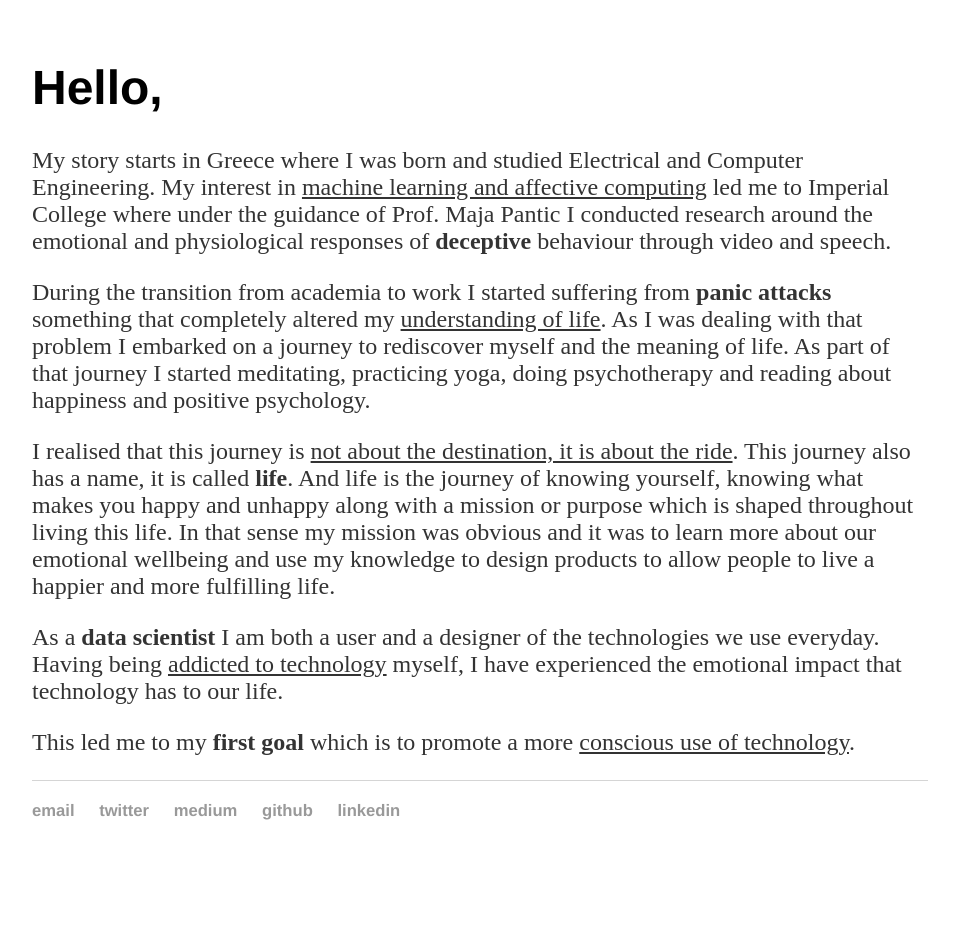
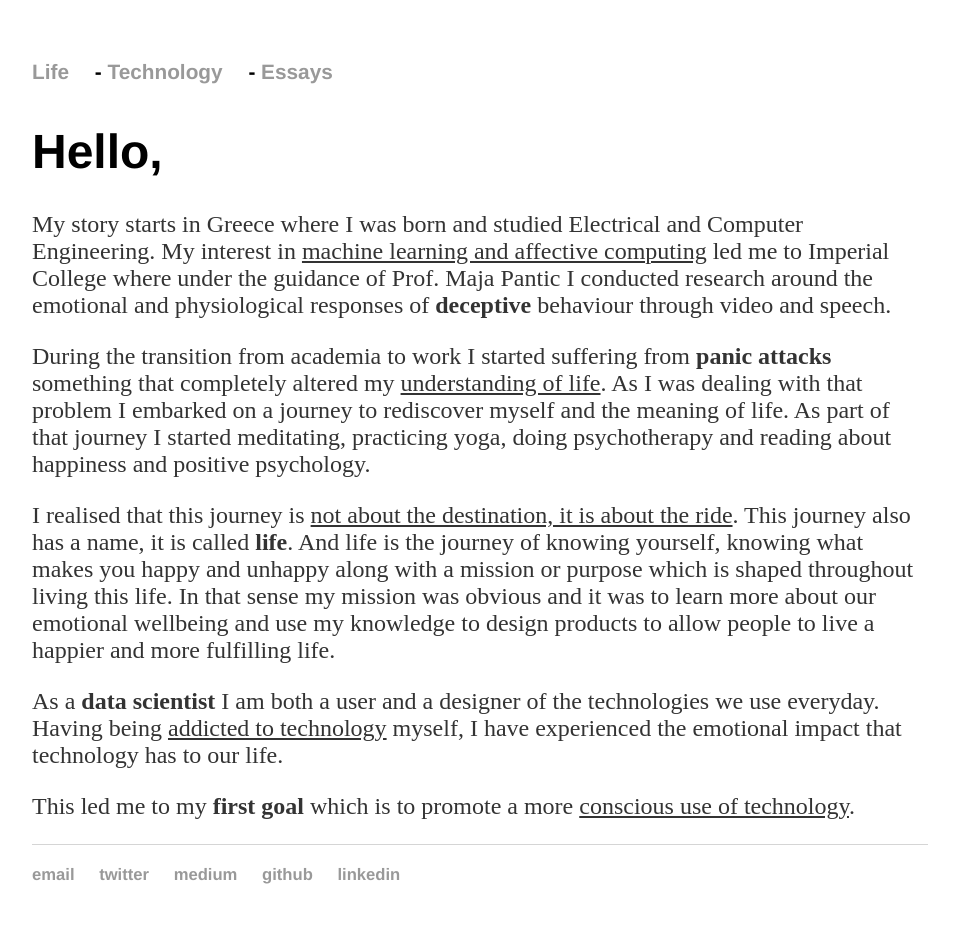
Before and after one commit to nsorros/nsorros.github.io, a Jekyll site: the page built from about/index.html, in a window 1280 px wide. Shown: the whole page, without its empty margins (160-1119 px from the left). Built offline with Jekyll 4.4.1, drawn with Linux system fonts in a browser that asks for light colours; before the commit the page ends 900 px from its top, so only the background shows below that.

Commit message:
Update default.html

```diff
--- a/_layouts/default.html
+++ b/_layouts/default.html
@@ -6,6 +6,15 @@
 			<link rel="stylesheet" type="text/css" href="/css/main.css">
 		</head>
 		<body>
+			<div class="nav">
+			<nav>
+  	    		<ul>
+  		        	<li><a href="/">Life</a></li>
+ -		        	<li><a href="/technology">Technology</a></li>
+ -	        		<li><a href="/essays">Essays</a></li>
+  	    		</ul>
+  			</nav>
+  			</div>
 			<div class="container">
 
 			{{ content }}
```
